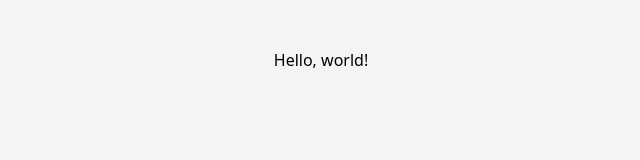
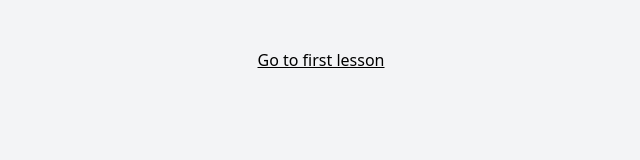
Before and after one commit to justMikhail/mastering-nuxt-app, a Nuxt app: page / in a window 1280 px wide. Shown: the top 160 px of the page, without its empty margins (319-959 px from the left). Built offline with nearby package versions, Linux system fonts and the light colour scheme.

Commit message:
Add Login Page

```diff
--- /dev/null
+++ b/composables/useFirstLesson.ts
@@ -0,0 +1,4 @@
+export default () => {
+  const { chapters } = useCourse();
+  return chapters[0].lessons[0];
+};
--- a/pages/course.vue
+++ b/pages/course.vue
@@ -1,9 +1,12 @@
 <template>
+  <div>
     <div class="prose mb-12">
       <h1>
       <span class="font-medium">
         Course:
-        <span class="font-bold">Mastering Nuxt 3</span>
+        <span class="font-bold">
+          {{ title }}
+        </span>
       </span>
       </h1>
     </div>
@@ -59,10 +62,11 @@
         </NuxtErrorBoundary>
       </div>
     </div>
+  </div>
 </template>
 
 <script setup>
-const { chapters } = useCourse();
+const { chapters, title } = useCourse();
 
 const resetError = async (error) => {
   await navigateTo(
--- a/pages/index.vue
+++ b/pages/index.vue
@@ -1 +1,12 @@
-<template>Hello, world!</template>
+<template>
+  <NuxtLink
+    class="underline font-medium"
+    :href="firstLesson.path"
+  >
+    Go to first lesson
+  </NuxtLink>
+</template>
+
+<script setup lang="ts">
+const firstLesson = useFirstLesson();
+</script>
--- /dev/null
+++ b/pages/login.vue
@@ -0,0 +1,14 @@
+<template>
+  <div class="prose w-full max-w-2xl h-9">
+    <h1>Log in to {{ title }}</h1>
+    <button
+      class="bg-blue-500 text-white font-bold py-2 px-4 rounded"
+    >
+      Log in with Github
+    </button>
+  </div>
+</template>
+
+<script setup lang="ts">
+const { title } = useCourse();
+</script>
```
Lines whose indentation alone changed are shown as unchanged.
